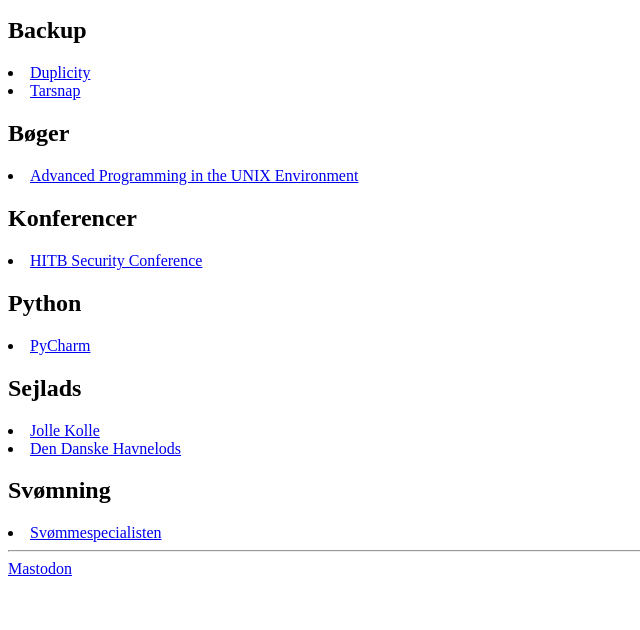
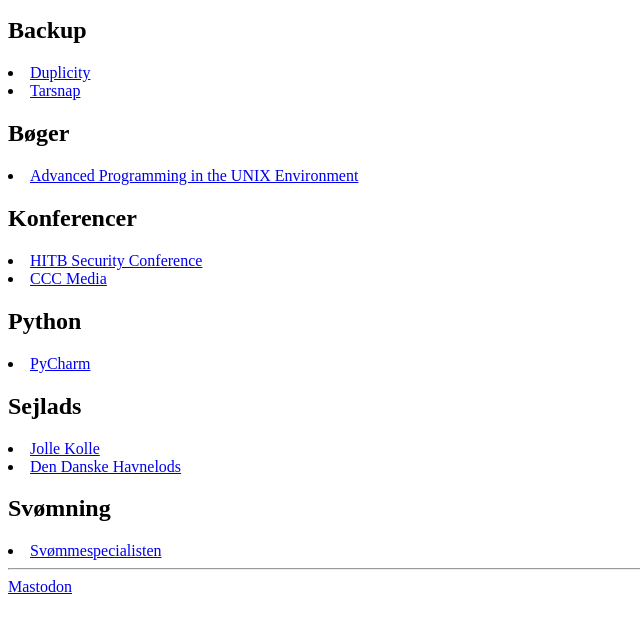
Before and after one commit to rasmusgludandersen/rasmusgludandersen.github.io, a plain HTML site: page index.html in a window 1280 px wide. Shown: the part 84-714 px from the top of the page, without its empty margins (0-640 px from the left). Drawn offline with Linux system fonts and the light colour scheme.

Commit message:
Update index.html

```diff
--- a/index.html
+++ b/index.html
@@ -11,6 +11,7 @@
   <li><a href="http://www.apuebook.com/">Advanced Programming in the UNIX Environment</a></li>
 <h2>Konferencer</h2>
   <li><a href="https://conference.hitb.org/">HITB Security Conference</a></li>
+  <li><a href="https://media.ccc.de/">CCC Media</a></li>
 <h2>Python</h2>
   <li><a href="https://www.jetbrains.com/pycharm/">PyCharm</a></li>
 <h2>Sejlads</h2>
```
